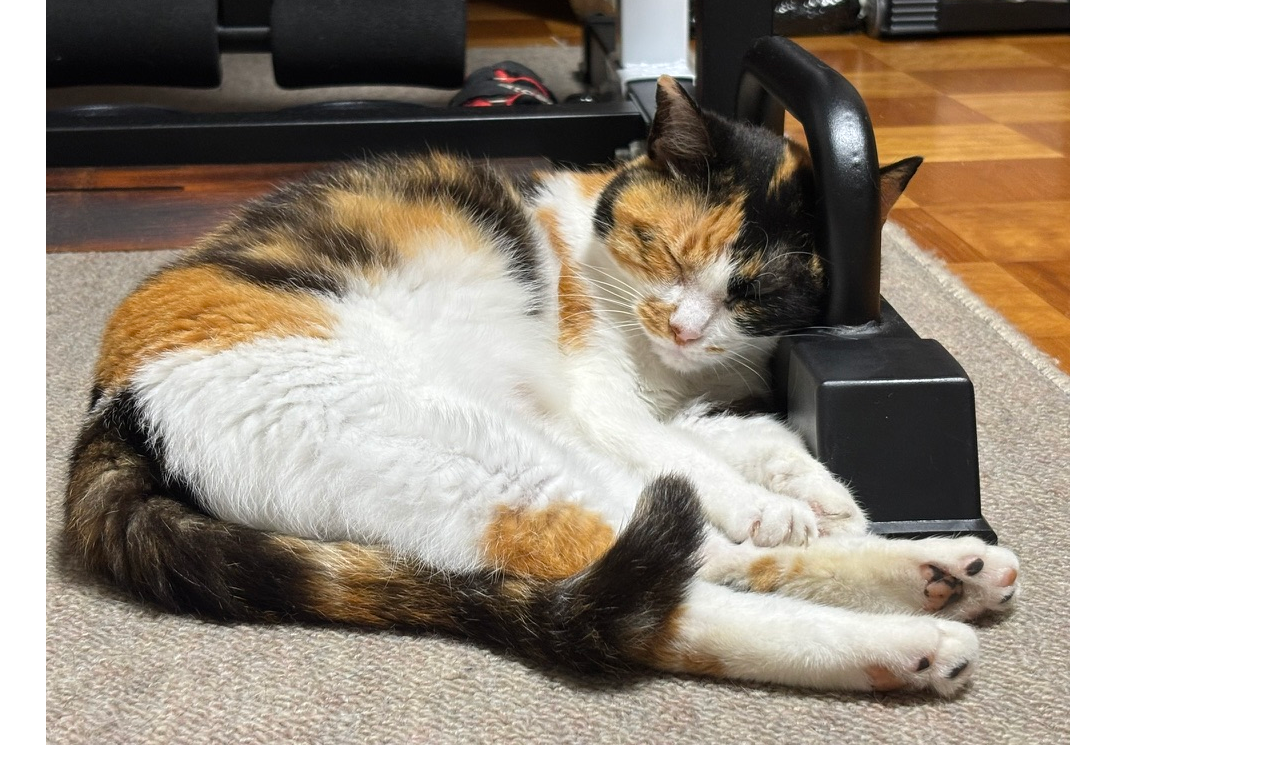
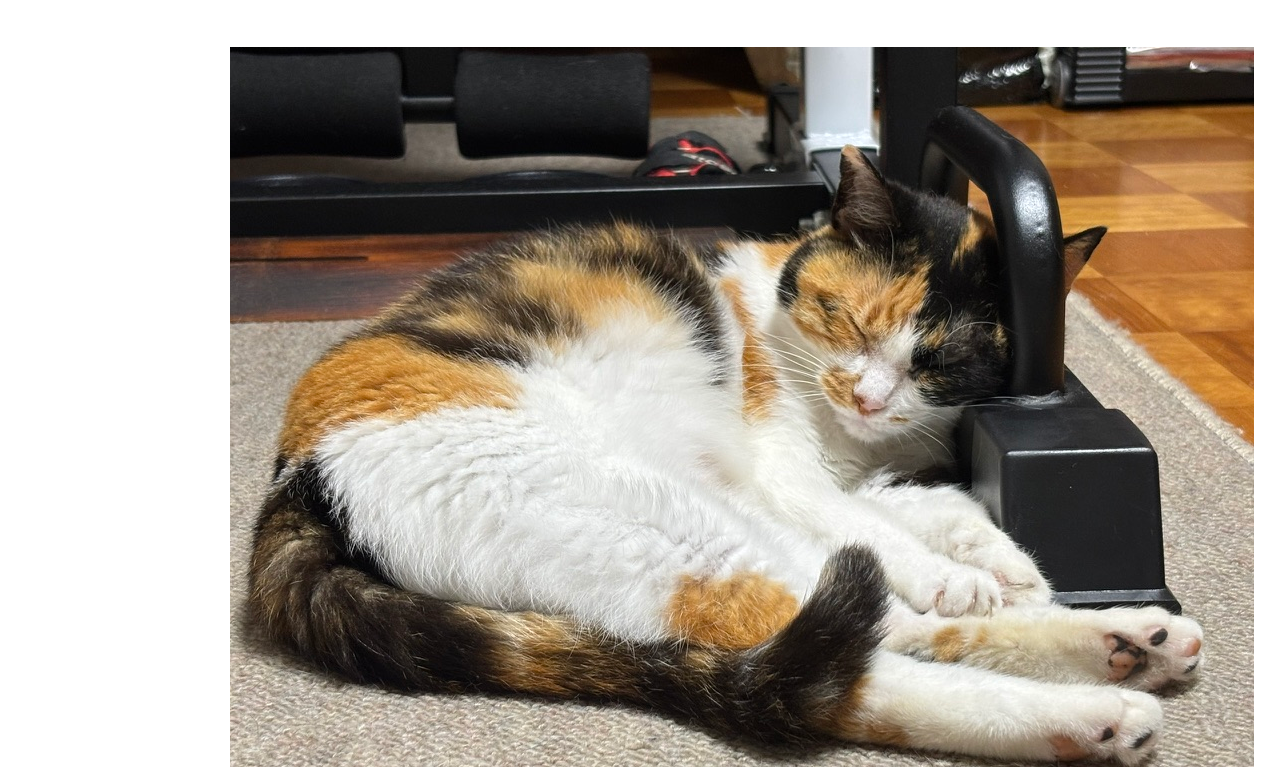
Before and after one commit to taoshiro33-hue/taoshiro.github-io, a plain HTML site: page index.html in a window 1280 px wide. Shown: the part 145-912 px from the top of the page. Drawn offline with Linux system fonts and the light colour scheme.

Commit message:
Refactor CSS for layout and profile photo
Updated styling for html and body elements, added profile photo styles.

```diff
--- a/Style.css
+++ b/Style.css
@@ -10,15 +10,15 @@
   box-sizing: border-box;
 }
 
-html, body {
-  width: 100%;
-  height: 100%;
-}
-
+html,
 body {
-  margin: 0;
-  padding: 30px;
+  max-width: 900px;
+  margin: 0 auto;
+  padding: 30px 20px;
   color: #333;
+  line-height: 1.8;
+  font-family: "Hiragino Kaku Gothic ProN",
+               "Yu Gothic", sans-serif;
 }
 
 /* --------------------
@@ -75,3 +75,16 @@ th, td {
   border: solid 1px #f0f0f0;
   padding: 0.5rem;
 }
+
+/* --------------------
+     プロフィール画像
+-------------------- */
+
+.profile-photo {
+  display: block;
+  width: 180px;
+  max-width: 100%;
+  height: auto;
+  margin: 20px auto;
+  border-radius: 10px;
+}
```
